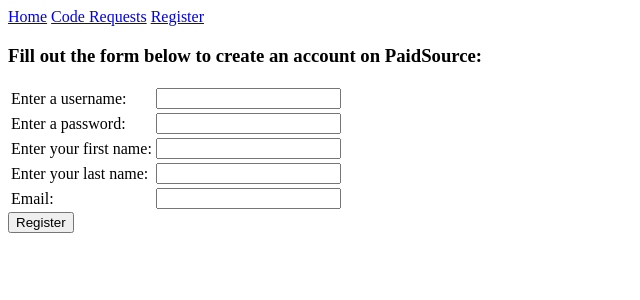
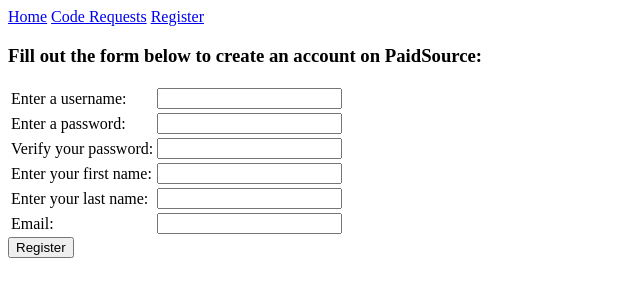
Before and after one commit to chipperdrew/CSCI445_Final_Project, a PHP site: page /register.php in a window 1280 px wide. Shown: the top 300 px of the page, without its empty margins (0-640 px from the left). Run offline with PHP 8.4, Linux system fonts and the light colour scheme.

Commit message:
Password check and username check when registering

```diff
--- a/register.php
+++ b/register.php
@@ -17,6 +17,10 @@
 			<tr>
 				<td>Enter a password:</td>
 				<td><input type="password" name="password" /></td>
+			</tr>
+			<tr>
+				<td>Verify your password:</td>
+				<td><input type="password" name="password2" /></td>
 			</tr>
 			<tr>
 				<td>Enter your first name:</td>
@@ -44,6 +48,20 @@
 
 
 	if($_SERVER['REQUEST_METHOD'] === 'POST') {
-			$data = $db -> query("INSERT INTO user (username, password, first_name, last_name, email) VALUES ('$_POST[username]', '$_POST[password]', '$_POST[first]', '$_POST[last]', '$_POST[email]')");
+		$users = $db -> query("SELECT ");
+
+		// Check password matching
+		if($_POST['password'] != $_POST['password2']) {
+			echo "<span style='color:red'>Your passwords didn't match!</span>";
+		} else {
+			$users = $db -> query("SELECT * FROM user WHERE username = '" . $_POST['username'] . "'");
+			// Check if user already exists
+			if($users->fetch_row()) {
+				echo "<span style='color:red'>Your username has already been taken, please select a different one.";
+			} else {
+			// Else enter into DB
+				$data = $db -> query("INSERT INTO user (username, password, first_name, last_name, email) VALUES ('$_POST[username]', '$_POST[password]', '$_POST[first]', '$_POST[last]', '$_POST[email]')");
+			}
+		}
 	}
 ?>
--- a/requests.php
+++ b/requests.php
@@ -26,6 +26,5 @@
 			// TODO: Store in DB
 			$req = $_POST['request'];
 			echo $req;
-		}
 	}
 ?>
```
